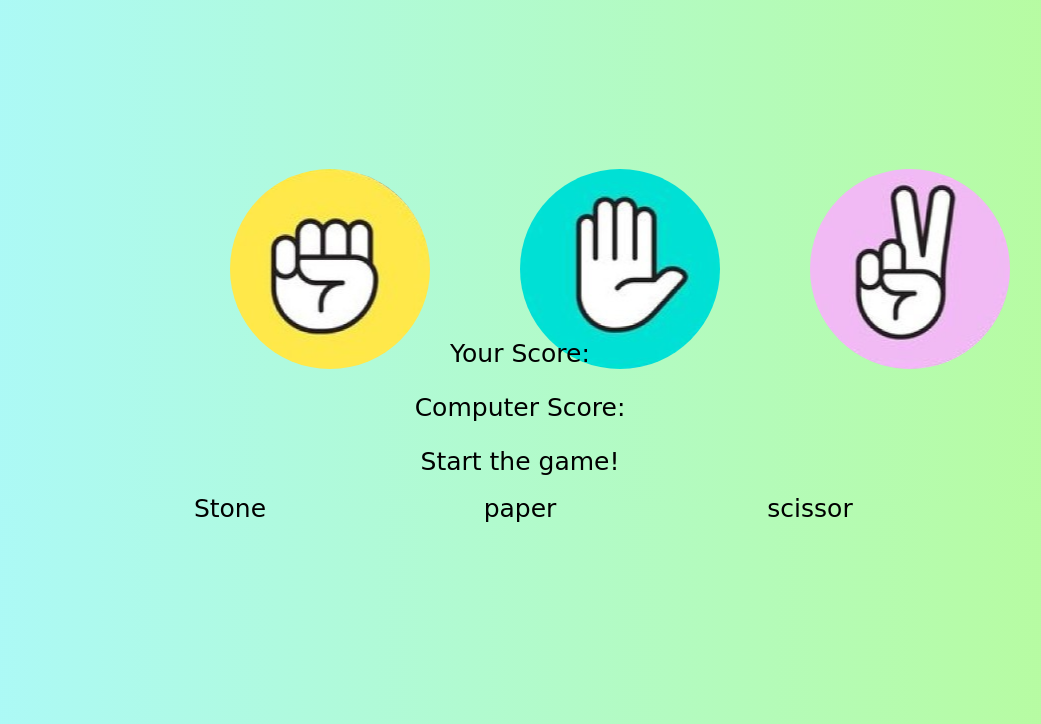
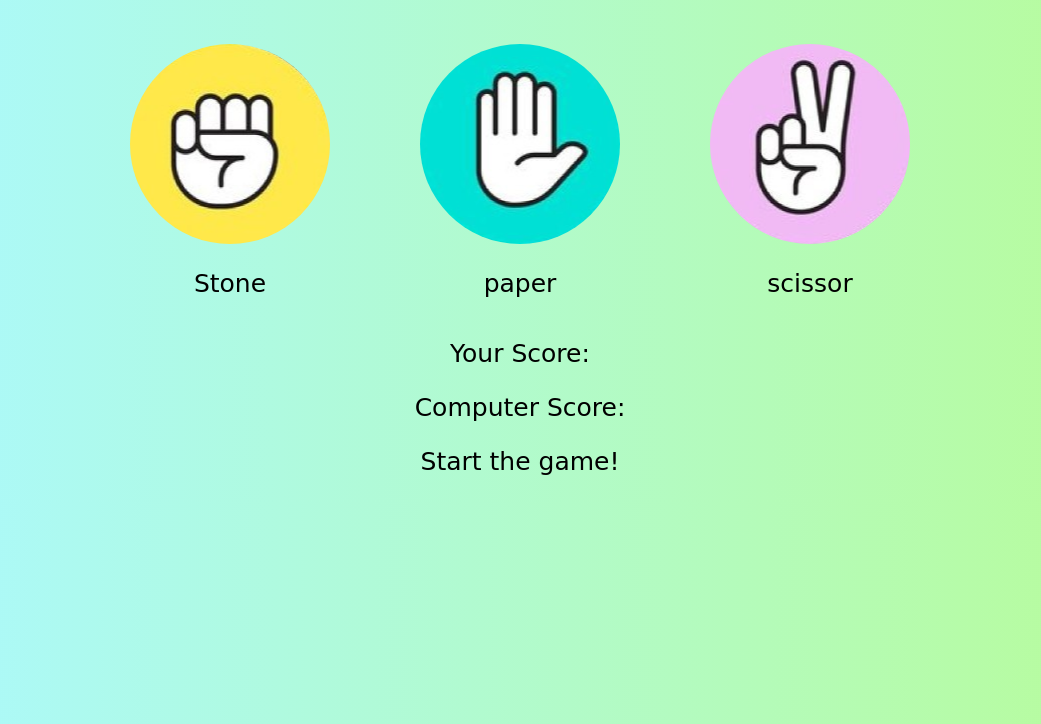
Before and after one commit to parimala-06/RockPaperScissorGame, a plain HTML site: page index.html in a window 1280 px wide. Shown: the part 76-800 px from the top of the page, without its empty margins (120-1161 px from the left). Drawn offline with Linux system fonts and the light colour scheme; a web font is replaced by a local one.

Commit message:
Page alignment

```diff
--- a/style.css
+++ b/style.css
@@ -20,8 +20,7 @@ h1{
     width: 250px;
     height: 250px;
     margin: 20px;
-    justify-content: center;
-    align-items: center;
+
 }
 
 p{
@@ -31,8 +30,8 @@ p{
 }
 
 .innerB{
-    margin: 50%;
-    padding: 0;
+    margin:auto;
+
     width: 200px;
     height: 200px;
     border-radius: 50%;
```
